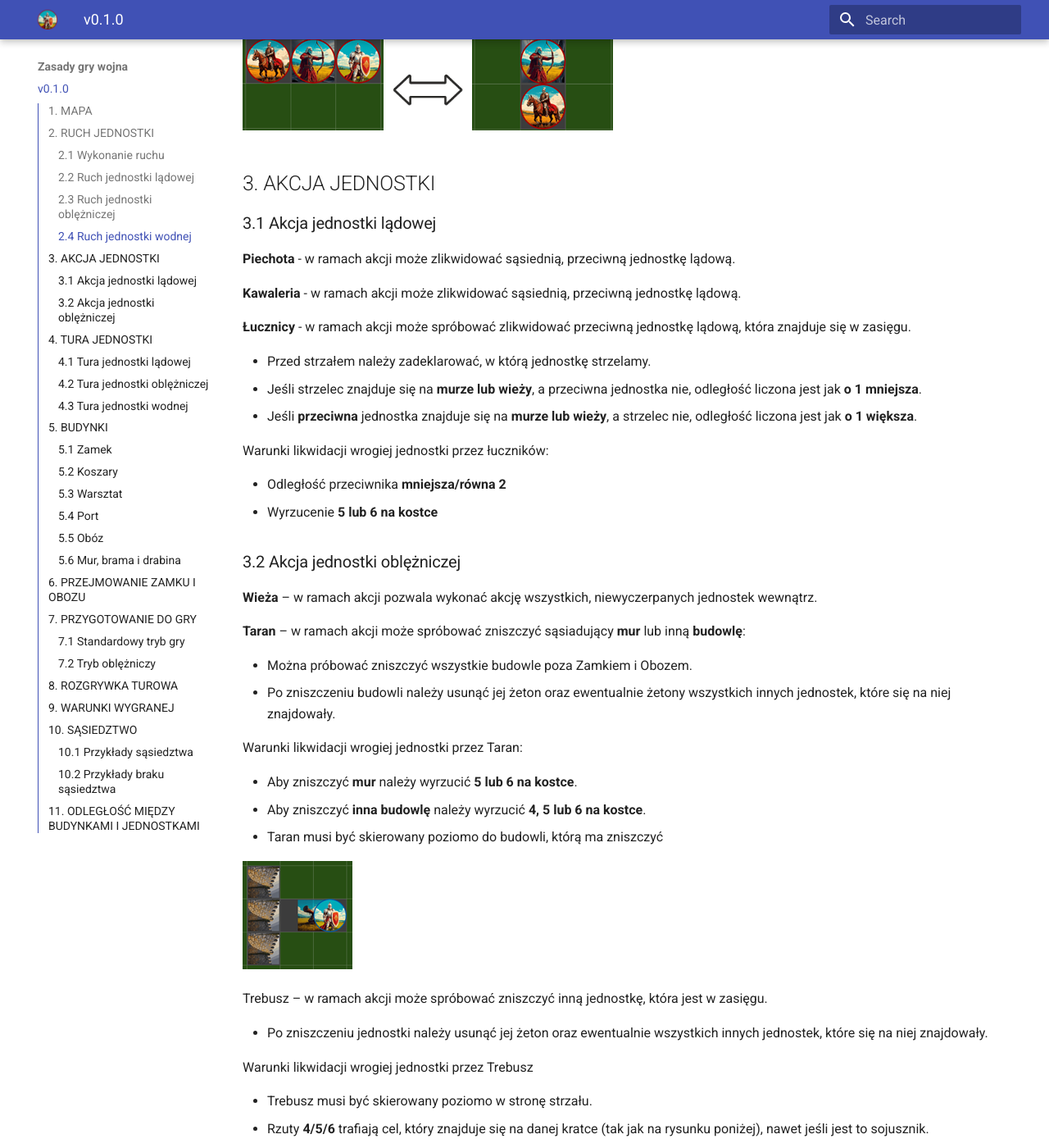
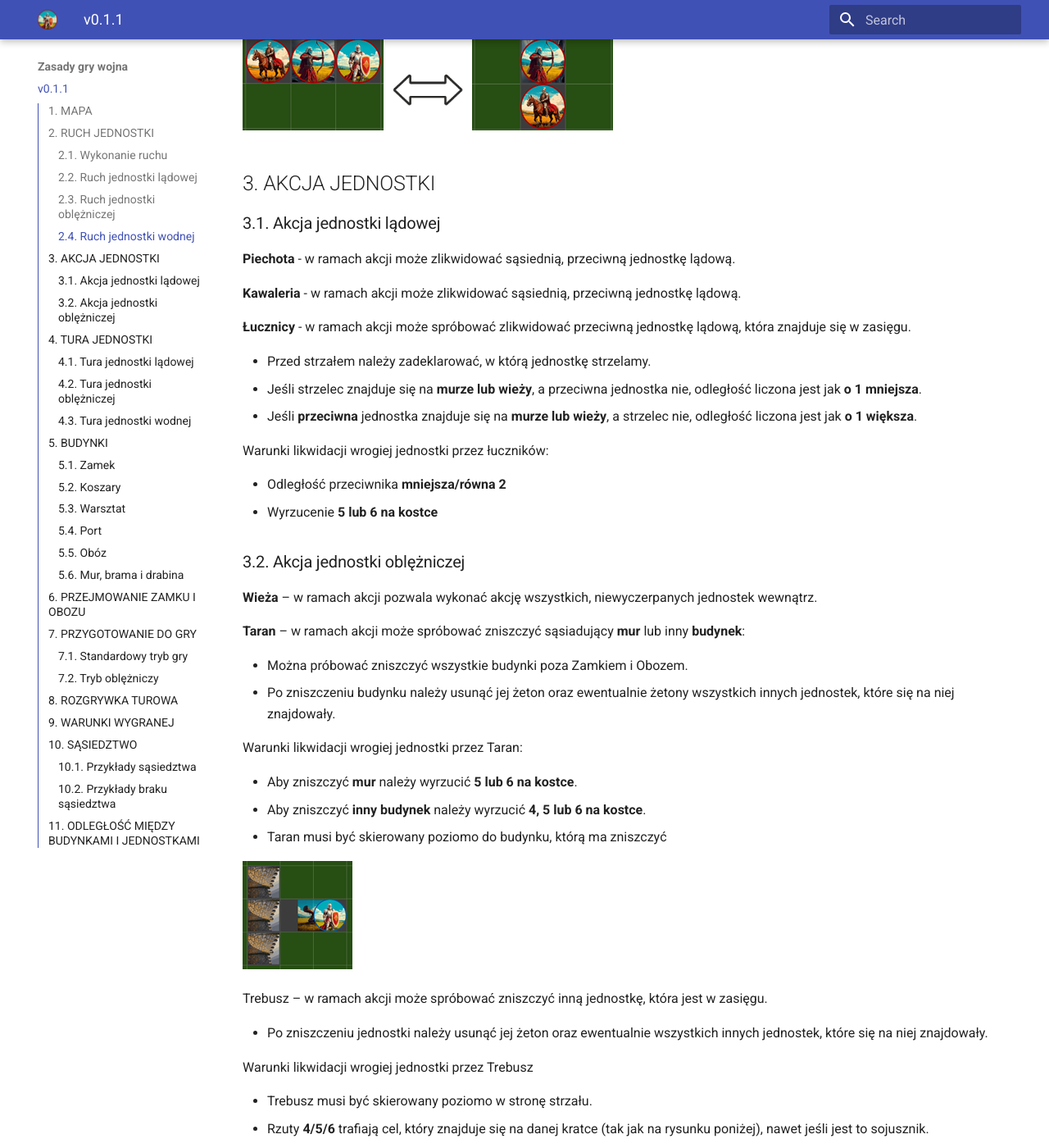
Before and after one commit to RadoslawNagiel/wojna, an MkDocs documentation site: the page built from docs/index.md, in a window 1280 px wide and 1400 px high, scrolled down 3571 px. Shown: the whole window at 82% size. Built offline with MkDocs 1.6.1 and Material for MkDocs 9.7.7, drawn with Linux system fonts in a browser that asks for light colours; some of the changed text lies outside the part shown.

Commit message:
Fix: Numeration

```diff
--- a/docs/index.md
+++ b/docs/index.md
@@ -1,4 +1,4 @@
-# v0.1.0
+# v0.1.1
 
 ## 1. MAPA
 
@@ -10,7 +10,7 @@ Mapa składa się z następujących pól:
 
 ## 2. RUCH JEDNOSTKI
 
-### 2.1 Wykonanie ruchu
+### 2.1. Wykonanie ruchu
 
 - Ruch może odbywać się jedynie na sąsiadujące pole, niemożliwy jest ruch po skosie.
 - Jednostka może poruszać się maksymalnie o tyle pól, ile wynosi jej **Ruch**.
@@ -40,7 +40,7 @@ Jednostki lądowe mogą poruszać się po następujących polach:
 - **Drabiny**
 - **Bramy** – mogą poruszać się tylko przez sojusznicze bramy (o kolorze gracza)
 
-### 2.3 Ruch jednostki oblężniczej
+### 2.3. Ruch jednostki oblężniczej
 
 | Żeton                                           | Nazwa   | Możliwy ruch | Koszt |
 | ----------------------------------------------- | ------- | ------------ | ----- |
@@ -67,7 +67,7 @@ Obrót:
 
 ![rotation_1_start.png](./assets/images/rotation_1_start.png) ![arrow.jpg](./assets/images/arrow.jpg){ width="100" } ![rotation_1_end_4.png](./assets/images/rotation_1_end_4.png)
 
-### 2.4 Ruch jednostki wodnej
+### 2.4. Ruch jednostki wodnej
 
 | Żeton                                                | Nazwa  | Możliwy ruch | Koszt |
 | ---------------------------------------------------- | ------ | ------------ | ----- |
@@ -87,7 +87,7 @@ Obrót:
 
 ## 3. AKCJA JEDNOSTKI
 
-### 3.1 Akcja jednostki lądowej
+### 3.1. Akcja jednostki lądowej
 
 **Piechota** - w ramach akcji może zlikwidować sąsiednią, przeciwną jednostkę lądową.
 
@@ -104,20 +104,20 @@ Warunki likwidacji wrogiej jednostki przez łuczników:
 - Odległość przeciwnika **mniejsza/równa 2**
 - Wyrzucenie **5 lub 6 na kostce**
 
-### 3.2 Akcja jednostki oblężniczej
+### 3.2. Akcja jednostki oblężniczej
 
 **Wieża** – w ramach akcji pozwala wykonać akcję wszystkich, niewyczerpanych jednostek wewnątrz.
 
-**Taran** – w ramach akcji może spróbować zniszczyć sąsiadujący **mur** lub inną **budowlę**:
+**Taran** – w ramach akcji może spróbować zniszczyć sąsiadujący **mur** lub inny **budynek**:
 
-- Można próbować zniszczyć wszystkie budowle poza Zamkiem i Obozem.
-- Po zniszczeniu budowli należy usunąć jej żeton oraz ewentualnie żetony wszystkich innych jednostek, które się na niej znajdowały.
+- Można próbować zniszczyć wszystkie budynki poza Zamkiem i Obozem.
+- Po zniszczeniu budynku należy usunąć jej żeton oraz ewentualnie żetony wszystkich innych jednostek, które się na niej znajdowały.
 
 Warunki likwidacji wrogiej jednostki przez Taran:
 
 - Aby zniszczyć **mur** należy wyrzucić **5 lub 6 na kostce**.
-- Aby zniszczyć **inna budowlę** należy wyrzucić **4, 5 lub 6 na kostce**.
-- Taran musi być skierowany poziomo do budowli, którą ma zniszczyć
+- Aby zniszczyć **inny budynek** należy wyrzucić **4, 5 lub 6 na kostce**.
+- Taran musi być skierowany poziomo do budynku, którą ma zniszczyć
 
 ![ram_example_1.png](./assets/images/ram_example_1.png)
 
@@ -134,7 +134,7 @@ Warunki likwidacji wrogiej jednostki przez Trebusz
 
 ## 4. TURA JEDNOSTKI
 
-### 4.1 Tura jednostki lądowej
+### 4.1. Tura jednostki lądowej
 
 Warunki rozpoczęcia tury:
 
@@ -147,7 +147,7 @@ Tura przebiega następująco:
 - Opcjonalnie, wykonujemy akcję jednostki.
 - Oznaczamy jednostkę jako wyczerpaną.
 
-### 4.2 Tura jednostki oblężniczej
+### 4.2. Tura jednostki oblężniczej
 
 Warunki rozpoczęcia tury:
 
@@ -161,7 +161,7 @@ Tura przebiega następująco:
 - Opcjonalnie, jeśli wewnątrz znajduje się niewyczerpana jednostka lądowa, wykonujemy akcję jednostki.
 - Wyczerpujemy wszystkie jednostki lądowe w środku.
 
-### 4.3 Tura jednostki wodnej
+### 4.3. Tura jednostki wodnej
 
 Warunki rozpoczęcia tury:
 
@@ -188,25 +188,26 @@ Tura przebiega następująco:
 | ![gate.png](./assets/images/gate.png)         | Brama    | 4     | 10                          |
 | ![ladder.png](./assets/images/ladder.png)     | Drabina  | 1     | 10                          |
 
-### 5.1 Zamek
+### 5.1. Zamek
 
 W ramach **akcji** pozwala wybudować dowolny **budynek** lub pozyskać **4 monety**.
 
 - Aby wybudować budynek, należy zapłacić jego **koszt**.
-- Nowo wybudowana budowla, musi spełniać zasadę **maksymalnej odległości** od zamku.
+- Nowo wybudowany budynek, musi spełniać zasadę **maksymalnej odległości** od zamku.
 - Nie ma możliwości wybudowania nowego zamku.
 - Wszystkie budynki można budować tylko i wyłącznie na **trawie**.
 - Aby port mógł spełniać swoją akcję, powinien on być wybudowany w sąsiedztwie wody. Warto, aby obóz również był w sąsiedztwie wody.
 
-### 5.2 Koszary
+### 5.2. Koszary
 
 W ramach akcji pozwalają stworzyć maksymalnie **2 jednostki lądowe**.
 
-- Aby stworzyć jednostki, należy zapłacić ich **koszt**.
-- Nowo powstałe jednostki muszą znajdować się **w sąsiedztwie** koszar.
+- Aby stworzyć jednostkę, należy zapłacić jej **koszt**.
+- Nowo powstała jednostka musi znajdować się **w sąsiedztwie** koszar.
 - Jednostkę można ustawić na tych polach, na które może się ona normalnie ruszać.
+- Jednostkę należy oznaczyć jako wyczerpaną.
 
-### 5.3 Warsztat
+### 5.3. Warsztat
 
 W ramach akcji pozwala stworzyć maksymalnie **1 jednostkę oblężniczą**.
 
@@ -214,7 +215,7 @@ W ramach akcji pozwala stworzyć maksymalnie **1 jednostkę oblężniczą**.
 - Nowo powstała jednostka musi znajdować się **w sąsiedztwie** warsztatu.
 - Jednostkę można ustawić na tych polach, na które może się ona normalnie ruszać.
 
-### 5.4 Port
+### 5.4. Port
 
 W ramach akcji pozwala stworzyć maksymalnie **1 jednostkę wodną**.
 
@@ -244,14 +245,14 @@ Wrogie zamki i obozy można przejąć.
 
 ## 7. PRZYGOTOWANIE DO GRY
 
-### 7.1 Standardowy tryb gry
+### 7.1. Standardowy tryb gry
 
 1. Gracze otrzymują po 64 monety.
 2. Pierwszy gracz stawia zamek.
 3. Drugi gracz stawia zamek w odległości minimum 16 pól od wrogiego zamku.
 4. Drugi gracz rozpoczyna rozgrywkę turową.
 
-### 7.2 Tryb oblężniczy
+### 7.2. Tryb oblężniczy
 
 W tym trybie gry zamek zamiast swojej standardowej akcji, produkuje tylko **jedną monetę dziennie**.
 
```
Also changed, not shown: other parts of docs/index.md (+9 -9 lines).
